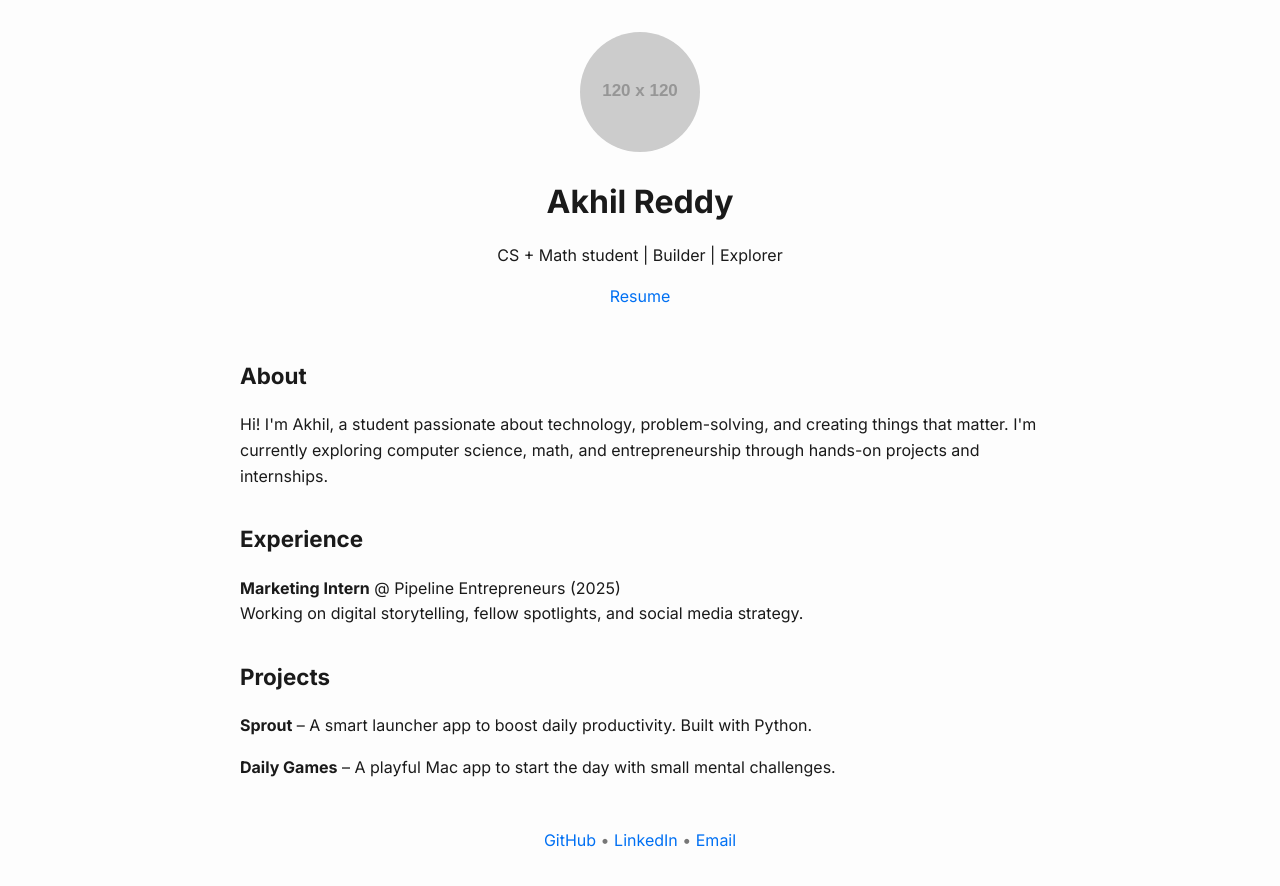
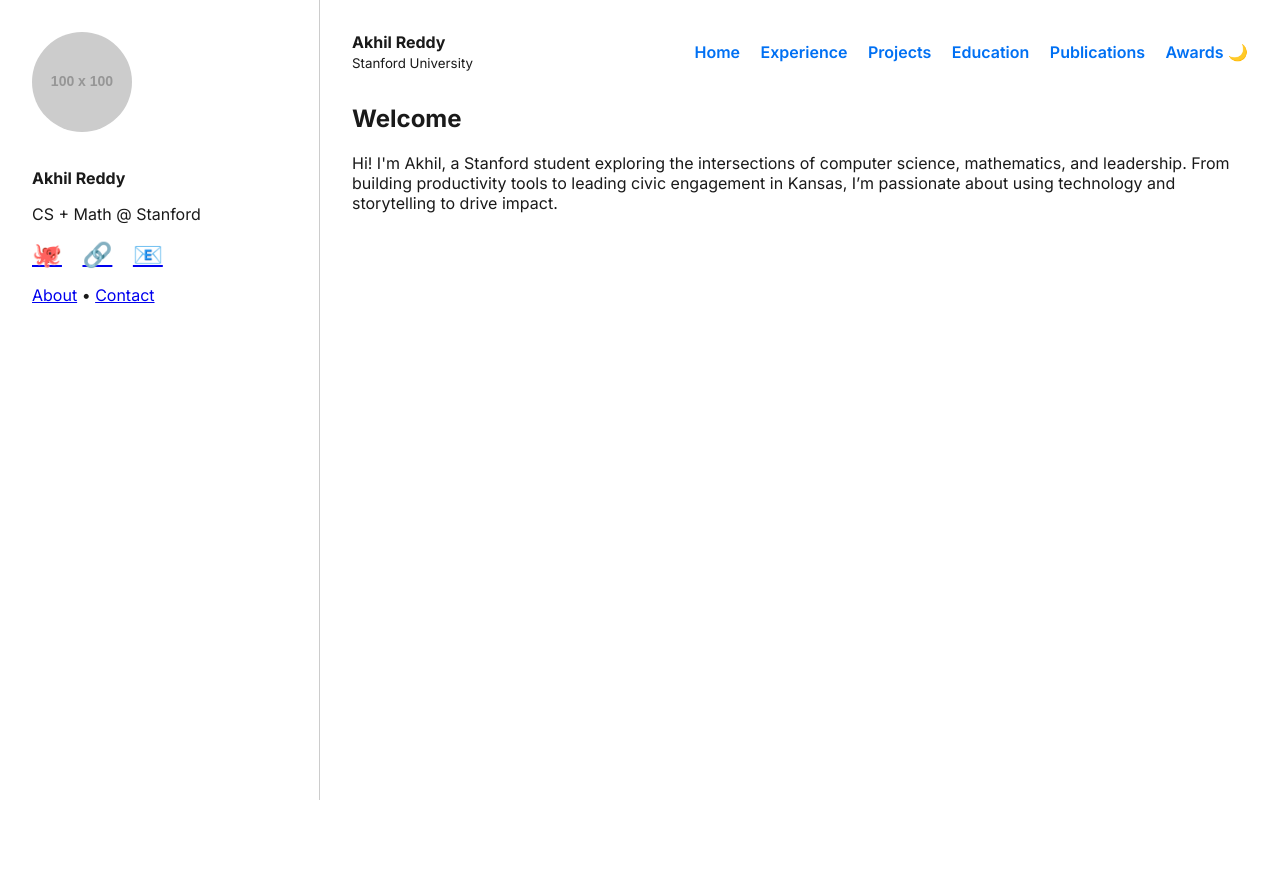
Before and after one commit to akhil-reddy-13/akhil-reddy-13.github.io, a plain HTML site: page index.html in a window 1280 px wide. After the commit the page ends 800 px from the top, so only its background shows below. Drawn offline with Linux system fonts and the light colour scheme; placeholder pictures from the web are drawn by us.

Commit message:
Add files via upload

```diff
--- a/index.html
+++ b/index.html
@@ -5,95 +5,158 @@
   <meta name="viewport" content="width=device-width, initial-scale=1.0" />
   <title>Akhil Reddy</title>
   <link href="https://fonts.googleapis.com/css2?family=Inter:wght@400;600;700&display=swap" rel="stylesheet" />
+  <script>
+    function toggleDarkMode() {
+      document.body.classList.toggle('dark');
+      document.getElementById('theme-icon').textContent =
+        document.body.classList.contains('dark') ? '☀️' : '🌙';
+    }
+
+    function showTab(tabId) {
+      document.querySelectorAll('.tab-content').forEach(el => el.style.display = 'none');
+      document.getElementById(tabId).style.display = 'block';
+    }
+
+    window.onload = () => {
+      showTab('home');
+    };
+  </script>
   <style>
+    :root {
+      --bg: #ffffff;
+      --fg: #1a1a1a;
+      --accent: #0070f3;
+    }
+    .dark {
+      --bg: #1a1a1a;
+      --fg: #ffffff;
+      --accent: #4ea8ff;
+    }
+    * {
+      box-sizing: border-box;
+    }
     body {
       margin: 0;
       font-family: 'Inter', sans-serif;
-      background-color: #fdfdfd;
-      color: #1a1a1a;
-      line-height: 1.6;
+      background-color: var(--bg);
+      color: var(--fg);
+      display: flex;
+      min-height: 100vh;
     }
-    .container {
-      max-width: 800px;
-      margin: 0 auto;
+    aside {
+      width: 25%;
+      padding: 2rem;
+      background-color: var(--bg);
+      border-right: 1px solid #ccc;
+    }
+    main {
+      flex: 1;
       padding: 2rem;
     }
-    header {
-      text-align: center;
-      margin-bottom: 3rem;
-    }
-    header img {
-      width: 120px;
-      height: 120px;
+    .profile-pic {
+      width: 100px;
+      height: 100px;
       border-radius: 50%;
       object-fit: cover;
       margin-bottom: 1rem;
     }
-    h1 {
-      margin: 0;
-      font-size: 2rem;
+    .socials a {
+      margin-right: 1rem;
+      font-size: 1.5rem;
+    }
+    header {
+      display: flex;
+      justify-content: space-between;
+      align-items: center;
+      margin-bottom: 2rem;
+    }
+    nav a {
+      margin-left: 1rem;
+      color: var(--accent);
+      text-decoration: none;
+      font-weight: 600;
+      cursor: pointer;
+    }
+    nav a:hover {
+      text-decoration: underline;
+    }
+    .tab-content {
+      display: none;
     }
     h2 {
-      font-size: 1.4rem;
-      margin-top: 2rem;
-    }
-    a {
-      color: #0070f3;
-      text-decoration: none;
-    }
-    a:hover {
-      text-decoration: underline;
-    }
-    .section {
-      margin-bottom: 2rem;
-    }
-    .project, .experience {
-      margin-bottom: 1rem;
-    }
-    footer {
-      text-align: center;
-      margin-top: 3rem;
-      color: #777;
+      margin-top: 0;
     }
   </style>
 </head>
 <body>
-  <div class="container">
+  <aside>
+    <img class="profile-pic" src="https://via.placeholder.com/100" alt="Akhil Reddy" />
+    <p><strong>Akhil Reddy</strong></p>
+    <p>CS + Math @ Stanford</p>
+    <div class="socials">
+      <a href="https://github.com/akhil-reddy-13">🐙</a>
+      <a href="https://linkedin.com/in/akhilreddy1312">🔗</a>
+      <a href="mailto:asreddy1312@gmail.com">📧</a>
+    </div>
+    <p><a href="#">About</a> • <a href="#">Contact</a></p>
+  </aside>
+  <main>
     <header>
-      <img src="https://via.placeholder.com/120" alt="Akhil Reddy">
-      <h1>Akhil Reddy</h1>
-      <p>CS + Math student | Builder | Explorer</p>
-      <p><a href="#">Resume</a></p>
+      <div>
+        <strong>Akhil Reddy</strong><br />
+        <small>Stanford University</small>
+      </div>
+      <nav>
+        <a onclick="showTab('home')">Home</a>
+        <a onclick="showTab('experience')">Experience</a>
+        <a onclick="showTab('projects')">Projects</a>
+        <a onclick="showTab('education')">Education</a>
+        <a onclick="showTab('publications')">Publications</a>
+        <a onclick="showTab('awards')">Awards</a>
+        <span id="theme-icon" onclick="toggleDarkMode()">🌙</span>
+      </nav>
     </header>
 
-    <section class="section about">
-      <h2>About</h2>
-      <p>Hi! I'm Akhil, a student passionate about technology, problem-solving, and creating things that matter. I'm currently exploring computer science, math, and entrepreneurship through hands-on projects and internships.</p>
+    <section id="home" class="tab-content">
+      <h2>Welcome</h2>
+      <p>Hi! I'm Akhil, a Stanford student exploring the intersections of computer science, mathematics, and leadership. From building productivity tools to leading civic engagement in Kansas, I’m passionate about using technology and storytelling to drive impact.</p>
     </section>
 
-    <section class="section experience">
+    <section id="experience" class="tab-content">
       <h2>Experience</h2>
-      <div class="experience">
-        <strong>Marketing Intern</strong> @ Pipeline Entrepreneurs (2025)<br>
-        Working on digital storytelling, fellow spotlights, and social media strategy.
-      </div>
-      <!-- Add more experience entries here -->
+      <p><strong>Marketing Intern</strong>, Pipeline Entrepreneurs (2025)<br />Digital storytelling, fellow spotlights, social media.</p>
+      <p><strong>Kansas President</strong>, Voters of Tomorrow (2023–2025)<br />Led executive board, organized civic campaigns reaching 5000+ voters.</p>
+      <p><strong>Vice President & Youth Liaison</strong>, Overland Park Teen Council (2022–2025)<br />Advised city initiatives, volunteered 60+ hours on community projects.</p>
+      <p><strong>Research Associate</strong>, Teen Think Tank Project (Jul–Aug 2024)<br />Wrote framework on inequality & housing. Most Outstanding Research Associate.</p>
     </section>
 
-    <section class="section projects">
+    <section id="projects" class="tab-content">
       <h2>Projects</h2>
-      <div class="project">
-        <strong>Sprout</strong> – A smart launcher app to boost daily productivity. Built with Python.
-      </div>
-      <div class="project">
-        <strong>Daily Games</strong> – A playful Mac app to start the day with small mental challenges.
-      </div>
-      <!-- Add more projects here -->
+      <p><strong>Sprout</strong> – Smart launcher app to boost productivity. Built with Python.</p>
+      <p><strong>Daily Games</strong> – Mac app delivering morning mental challenges.</p>
     </section>
 
-    <footer>
-      <p><a href="https://github.com/akhil-reddy-13">GitHub</a> • <a href="https://www.linkedin.com/in/">LinkedIn</a> • <a href="mailto:youremail@example.com">Email</a></p>
-    </footer>
-  </div>
+    <section id="education" class="tab-content">
+      <h2>Education</h2>
+      <p><strong>Stanford University</strong> (Expected 2028)<br />B.S. Computer Science, Mathematics</p>
+      <p><strong>Blue Valley High School</strong> (2025)<br />GPA: 4.82 | ACT: 36 | KS Governor’s Scholar Award</p>
+    </section>
+
+    <section id="publications" class="tab-content">
+      <h2>Publications</h2>
+      <p>Economic inequality & U.S. housing crisis framework – Teen Think Tank Project (2024)</p>
+    </section>
+
+    <section id="awards" class="tab-content">
+      <h2>Awards</h2>
+      <ul>
+        <li>International Public Policy Forum – Top 8 (2024–2025)</li>
+        <li>Wes Fry Speech Contest – 2022 & 2024 Champion</li>
+        <li>Eloquence Speech Competition – 1st Place (U18, 2024)</li>
+        <li>Top 60 – NSDA International Extemp (2024)</li>
+        <li>Premier Distinction – National Speech & Debate Association</li>
+      </ul>
+    </section>
+  </main>
 </body>
 </html>
```
